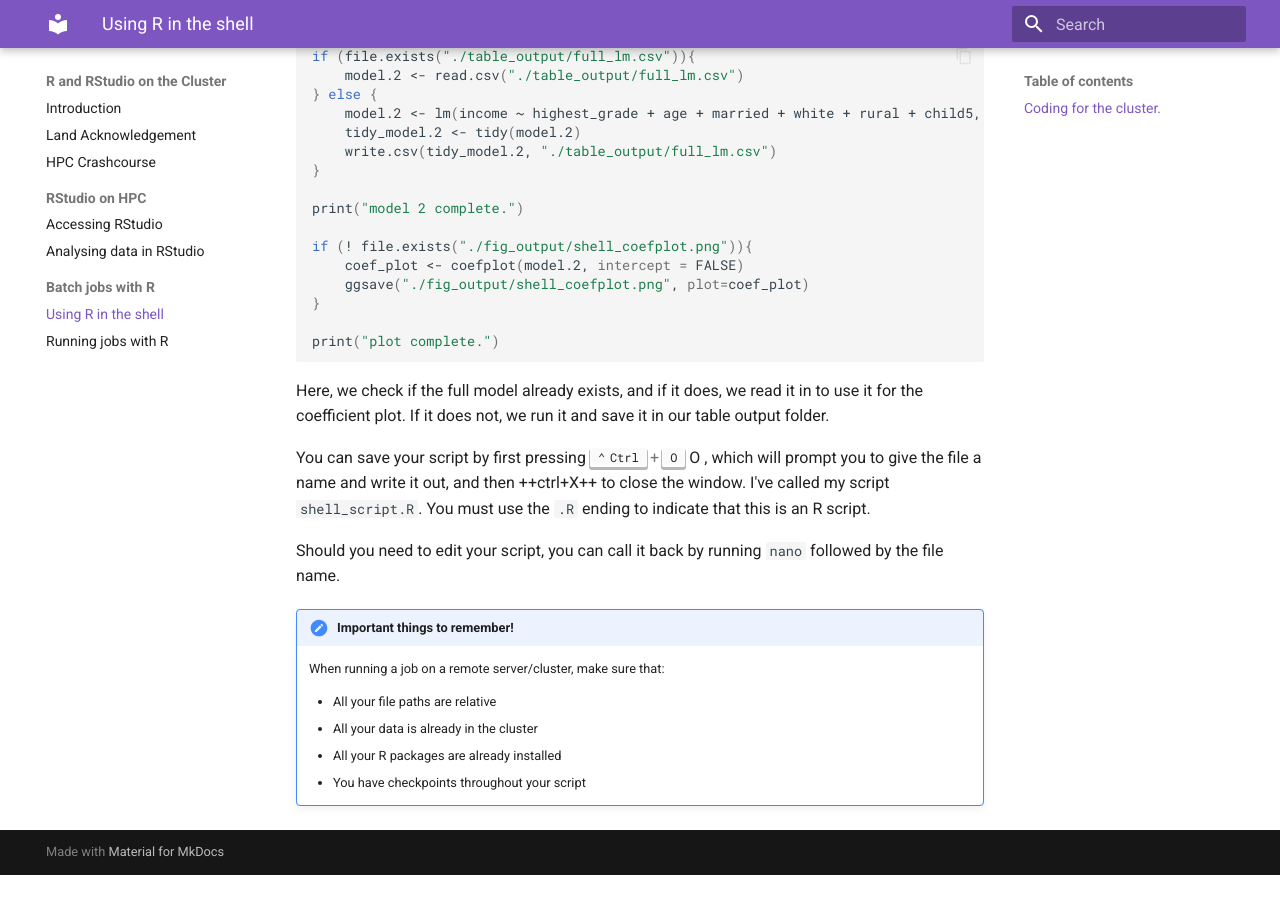
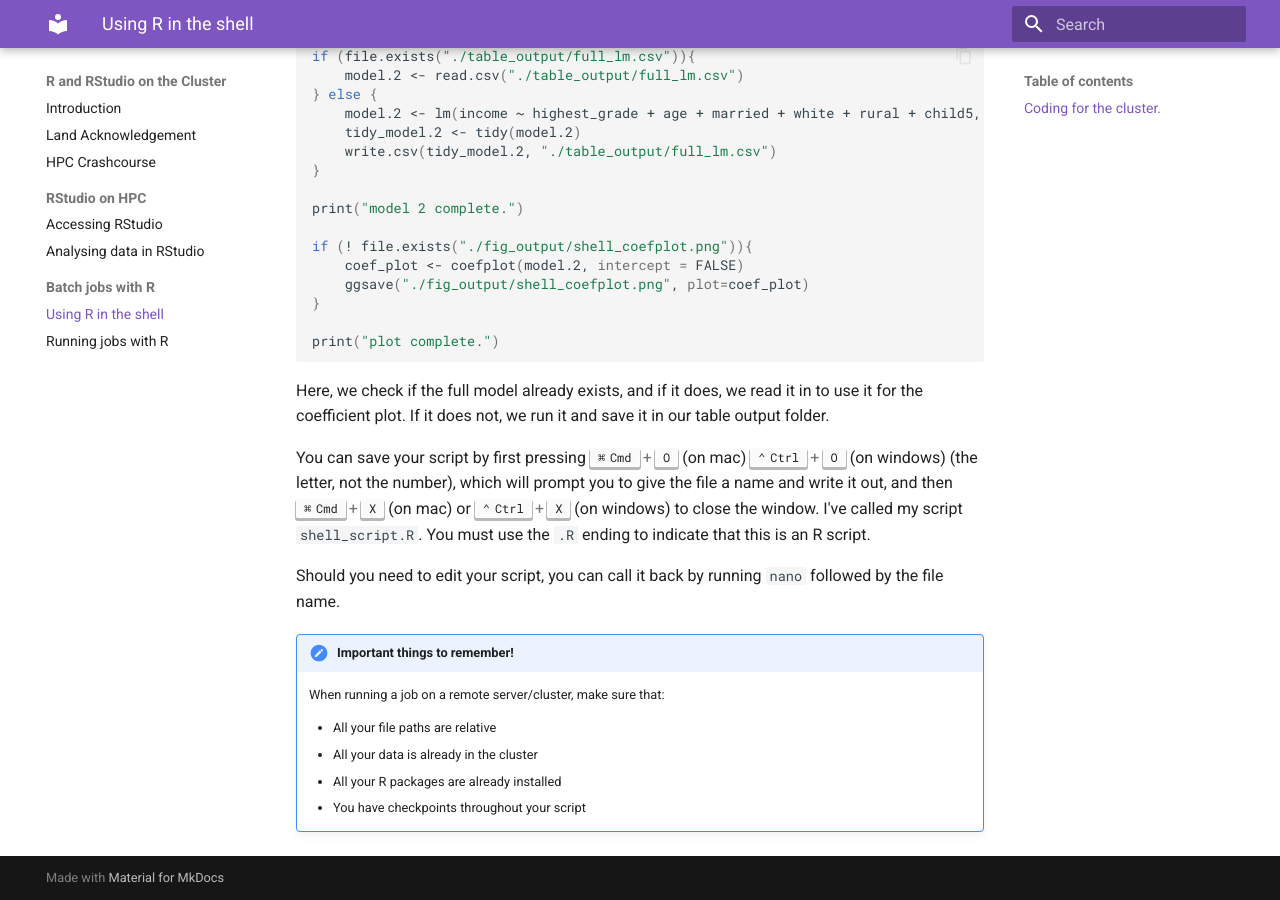
Before and after one commit to finnsdottir/hpc_r_2026, an MkDocs documentation site: the page built from docs/rscripts.md, in a window 1280 px wide and 900 px high, scrolled down 2514 px. Built offline with MkDocs 1.6.1 and Material for MkDocs 9.7.7, drawn with Linux system fonts in a browser that asks for light colours; before the commit the page ends 3389 px from its top, so only the background shows below that.

Commit message:
fixing buttons

```diff
--- a/docs/rscripts.md
+++ b/docs/rscripts.md
@@ -109,7 +109,7 @@ print("plot complete.")
 
 Here, we check if the full model already exists, and if it does, we read it in to use it for the coefficient plot. If it does not, we run it and save it in our table output folder.
 
-You can save your script by first pressing ++ctrl+o++ O , which will prompt you to give the file a name and write it out, and then ++ctrl+X++ to close the window. I've called my script `shell_script.R`. You must use the `.R` ending to indicate that this is an R script.
+You can save your script by first pressing ++cmd+o++ (on mac) ++ctrl+o++ (on windows) (the letter, not the number), which will prompt you to give the file a name and write it out, and then ++cmd+x++ (on mac) or ++ctrl+x++ (on windows) to close the window. I've called my script `shell_script.R`. You must use the `.R` ending to indicate that this is an R script.
 
 Should you need to edit your script, you can call it back by running `nano` followed by the file name.
 
```
Also changed, not shown: docs/batch_jobs.md (+1 -1 lines).
